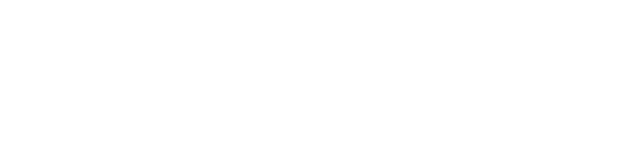
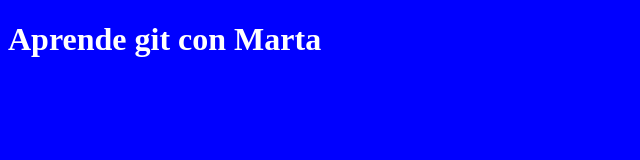
Before and after one commit to Paris-Creativo/proyectoWeb, a plain HTML site: page index.html in a window 1280 px wide. Shown: the whole page, without its empty margins (0-640 px from the left). Drawn offline with Linux system fonts and the light colour scheme.

Commit message:
Añadir titulos a la página y primeros estilos

```diff
--- a/css/styles.css
+++ b/css/styles.css
@@ -1 +1,5 @@
 /*estilos css*/
+body{
+	background-color: blue;
+	color: white;
+}
--- a/index.html
+++ b/index.html
@@ -3,9 +3,11 @@
 <head>
 	<meta charset="UTF-8">
 	<meta name="viewport" content="width=device-width, initial-scale=1.0">
-	<title>Document</title>
+	<link rel="stylesheet" href="css/styles.css">
+	<script type="text/javascript" src="js/script.js"></script>
+	<title>Curso git</title>
 </head>
 <body>
-
+	<h1>Aprende git con Marta</h1>
 </body>
 </html>
```
